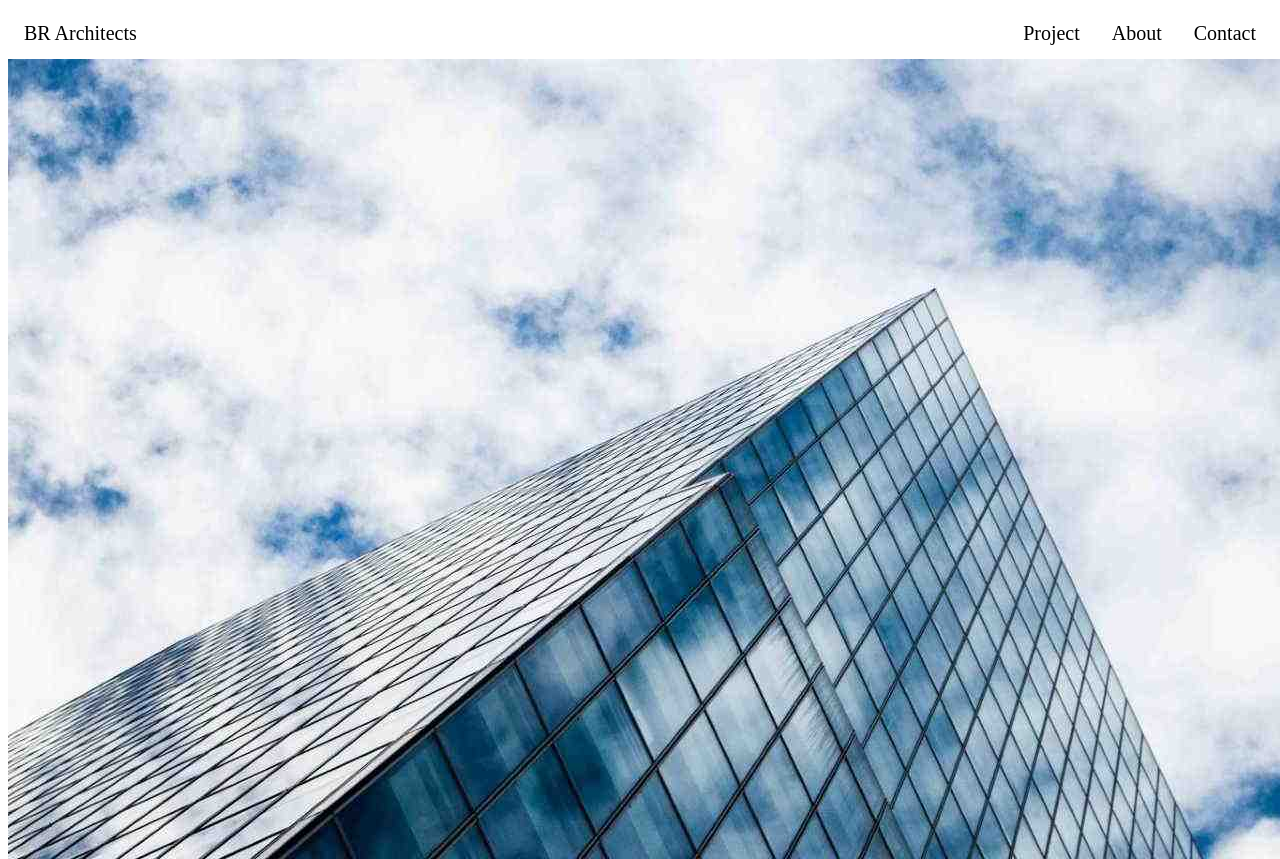
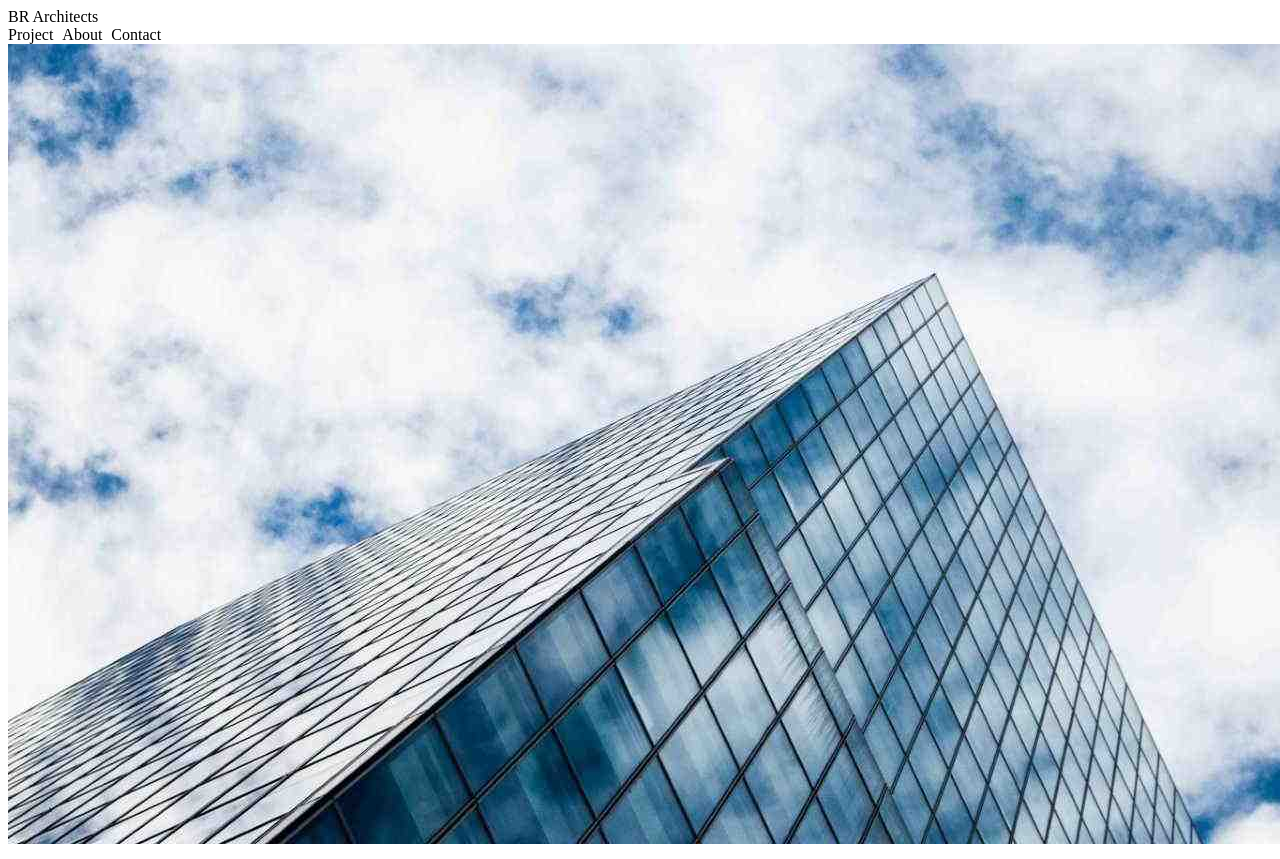
Before and after one commit to AreebRehman5/Architects, a plain HTML site: page index.html in a window 1280 px wide. Shown: the top 859 px of the page. Drawn offline with Linux system fonts and the light colour scheme.

Commit message:
Update index.html

```diff
--- a/index.html
+++ b/index.html
@@ -12,12 +12,17 @@
 <body>
 
   <header>
-    <ul>
-      <li><a href="#home">BR Architects</a></li>
-      <li style="float:right"><a href="#news">Contact</a></li>
-      <li style="float:right"><a href="#contact">About</a></li>
-      <li style="float:right"><a href="project.html">Project</a></li>
-    </ul>
+   <div class="topnav">
+      <a href="index.html">BR Architects</a>
+
+      <div class="justify-center ">
+        <a href="#home">Project</a>
+        <a href="#news">About</a>
+        <a href="#home">Contact</a>
+
+      </div>
+
+    </div>
     <img src="architect.jpg" alt="">
   </header>
 
```
